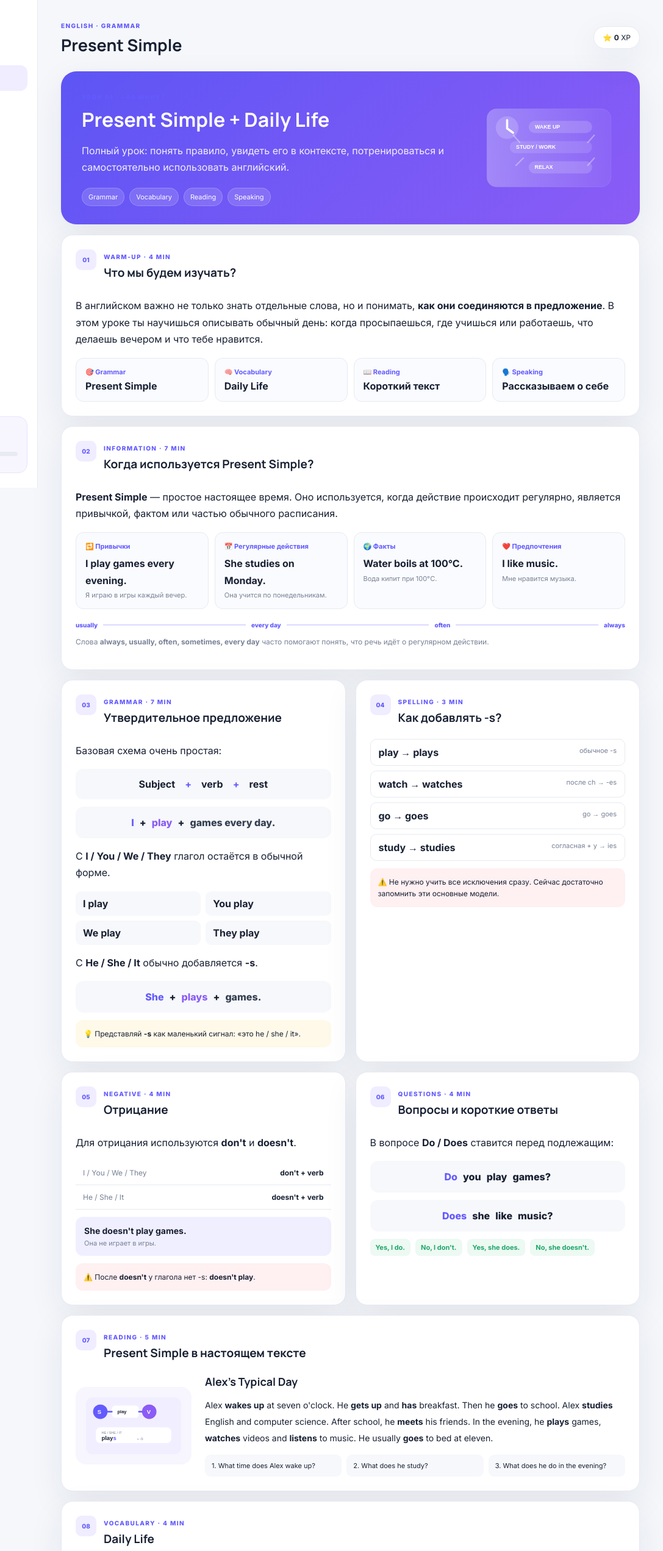
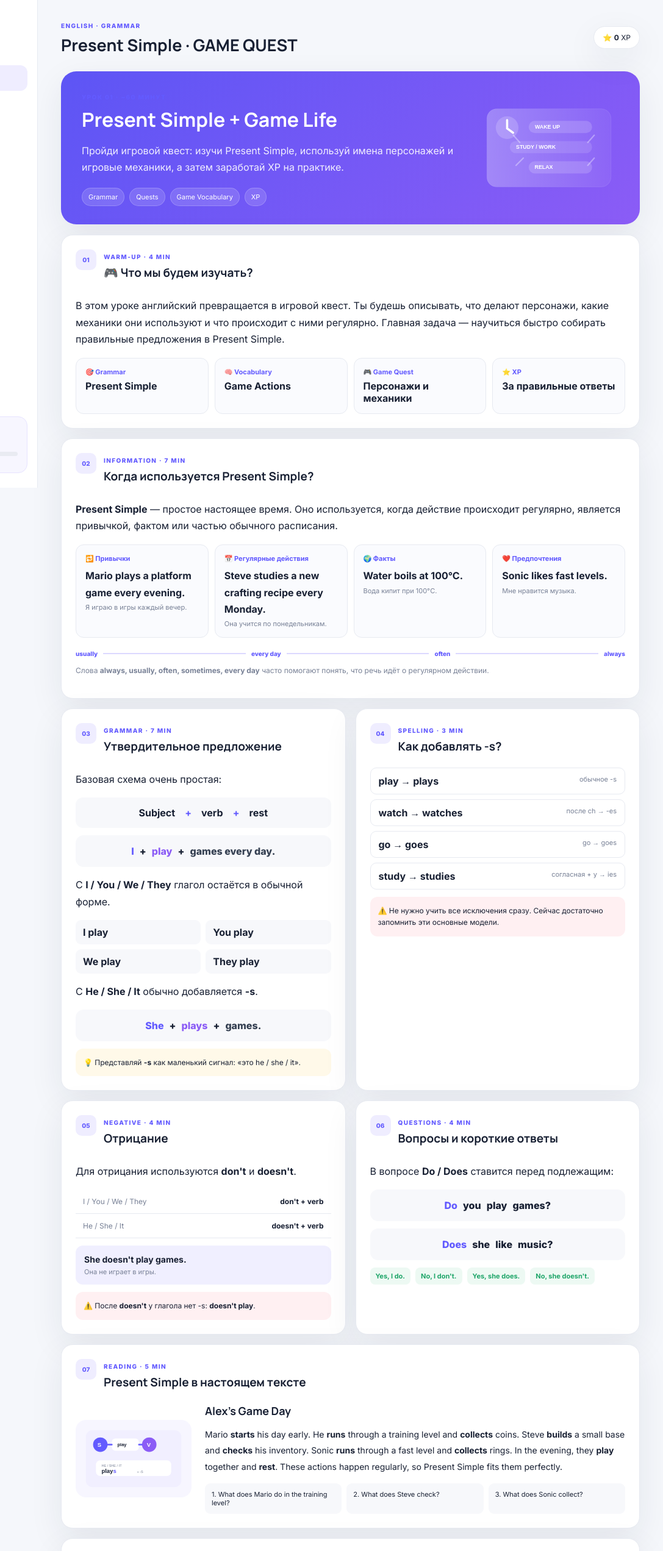
Before and after one commit to Harvus-son/English, a website: page index.html in a window 1280 px wide. Shown: the top 2544 px of the page at 61% size, 193-1280 px from the left. Drawn offline with Linux system fonts and the light colour scheme.

Commit message:
Redesign lesson as game-themed English quest

```diff
--- a/index.html
+++ b/index.html
@@ -2,7 +2,7 @@
 <html lang="ru">
 <head>
 <meta charset="UTF-8"><meta name="viewport" content="width=device-width, initial-scale=1.0">
-<title>English Lab — Present Simple</title>
+<title>English Lab — Game Quest: Present Simple</title>
 <link rel="preconnect" href="https://fonts.googleapis.com"><link rel="preconnect" href="https://fonts.gstatic.com" crossorigin>
 <link href="https://fonts.googleapis.com/css2?family=Inter:wght@400;500;600;700;800&family=Manrope:wght@600;700;800&display=swap" rel="stylesheet">
 <link rel="stylesheet" href="./styles.css">
@@ -20,21 +20,21 @@
 <div class="sidebar-bottom"><div class="level-card"><span>Урок</span><b>Grammar · 01</b><div class="mini-progress"><i id="sideProgress"></i></div><small id="sideProgressText">0% практики</small></div></div>
 </aside>
 <main>
-<header class="topbar"><div><span class="eyebrow">ENGLISH · GRAMMAR</span><h1>Present Simple</h1></div><div class="streak">⭐ <b id="score">0</b> XP</div></header>
+<header class="topbar"><div><span class="eyebrow">ENGLISH · GRAMMAR</span><h1>Present Simple · GAME QUEST</h1></div><div class="streak">⭐ <b id="score">0</b> XP</div></header>
 <section id="lessonView" class="view active">
-<div class="lesson-hero"><div><span class="eyebrow">УРОК 01 · ~60 МИНУТ</span><h2>Present Simple + Daily Life</h2><p>Полный урок: понять правило, увидеть его в контексте, потренироваться и самостоятельно использовать английский.</p><div class="hero-tags"><span>Grammar</span><span>Vocabulary</span><span>Reading</span><span>Speaking</span></div></div><img src="./assets/daily-routine.svg" alt="Схема ежедневной рутины"></div>
+<div class="lesson-hero"><div><span class="eyebrow">УРОК 01 · ~60 МИНУТ</span><h2>Present Simple + Game Life</h2><p>Пройди игровой квест: изучи Present Simple, используй имена персонажей и игровые механики, а затем заработай XP на практике.</p><div class="hero-tags"><span>Grammar</span><span>Quests</span><span>Game Vocabulary</span><span>XP</span></div></div><img src="./assets/daily-routine.svg" alt="Схема ежедневной рутины"></div>
 <div class="lesson-layout">
-<article class="content-card wide"><div class="section-heading"><span class="step">01</span><div><span class="eyebrow">WARM-UP · 4 MIN</span><h3>Что мы будем изучать?</h3></div></div><p>В английском важно не только знать отдельные слова, но и понимать, <strong>как они соединяются в предложение</strong>. В этом уроке ты научишься описывать обычный день: когда просыпаешься, где учишься или работаешь, что делаешь вечером и что тебе нравится.</p><div class="goal-grid"><div><b>🎯 Grammar</b><span>Present Simple</span></div><div><b>🧠 Vocabulary</b><span>Daily Life</span></div><div><b>📖 Reading</b><span>Короткий текст</span></div><div><b>🗣️ Speaking</b><span>Рассказываем о себе</span></div></div></article>
-<article class="content-card wide"><div class="section-heading"><span class="step">02</span><div><span class="eyebrow">INFORMATION · 7 MIN</span><h3>Когда используется Present Simple?</h3></div></div><p><strong>Present Simple</strong> — простое настоящее время. Оно используется, когда действие происходит регулярно, является привычкой, фактом или частью обычного расписания.</p><div class="use-grid"><div><b>🔁 Привычки</b><p>I play games every evening.</p><small>Я играю в игры каждый вечер.</small></div><div><b>📅 Регулярные действия</b><p>She studies on Monday.</p><small>Она учится по понедельникам.</small></div><div><b>🌍 Факты</b><p>Water boils at 100°C.</p><small>Вода кипит при 100°C.</small></div><div><b>❤️ Предпочтения</b><p>I like music.</p><small>Мне нравится музыка.</small></div></div><div class="timeline"><span>usually</span><i></i><span>every day</span><i></i><span>often</span><i></i><span>always</span></div><p class="muted">Слова <strong>always, usually, often, sometimes, every day</strong> часто помогают понять, что речь идёт о регулярном действии.</p></article>
+<article class="content-card wide"><div class="section-heading"><span class="step">01</span><div><span class="eyebrow">WARM-UP · 4 MIN</span><h3>🎮 Что мы будем изучать?</h3></div></div><p>В этом уроке английский превращается в игровой квест. Ты будешь описывать, что делают персонажи, какие механики они используют и что происходит с ними регулярно. Главная задача — научиться быстро собирать правильные предложения в Present Simple.</p><div class="goal-grid"><div><b>🎯 Grammar</b><span>Present Simple</span></div><div><b>🧠 Vocabulary</b><span>Game Actions</span></div><div><b>🎮 Game Quest</b><span>Персонажи и механики</span></div><div><b>⭐ XP</b><span>За правильные ответы</span></div></div></article>
+<article class="content-card wide"><div class="section-heading"><span class="step">02</span><div><span class="eyebrow">INFORMATION · 7 MIN</span><h3>Когда используется Present Simple?</h3></div></div><p><strong>Present Simple</strong> — простое настоящее время. Оно используется, когда действие происходит регулярно, является привычкой, фактом или частью обычного расписания.</p><div class="use-grid"><div><b>🔁 Привычки</b><p>Mario plays a platform game every evening.</p><small>Я играю в игры каждый вечер.</small></div><div><b>📅 Регулярные действия</b><p>Steve studies a new crafting recipe every Monday.</p><small>Она учится по понедельникам.</small></div><div><b>🌍 Факты</b><p>Water boils at 100°C.</p><small>Вода кипит при 100°C.</small></div><div><b>❤️ Предпочтения</b><p>Sonic likes fast levels.</p><small>Мне нравится музыка.</small></div></div><div class="timeline"><span>usually</span><i></i><span>every day</span><i></i><span>often</span><i></i><span>always</span></div><p class="muted">Слова <strong>always, usually, often, sometimes, every day</strong> часто помогают понять, что речь идёт о регулярном действии.</p></article>
 <article class="content-card"><div class="section-heading"><span class="step">03</span><div><span class="eyebrow">GRAMMAR · 7 MIN</span><h3>Утвердительное предложение</h3></div></div><p>Базовая схема очень простая:</p><div class="formula"><span>Subject</span><strong>+</strong><span>verb</span><strong>+</strong><span>rest</span></div><div class="sentence-map"><span class="subject">I</span><span>+</span><span class="verb">play</span><span>+</span><span class="rest">games every day.</span></div><p>С <strong>I / You / We / They</strong> глагол остаётся в обычной форме.</p><div class="mini-table"><span>I play</span><span>You play</span><span>We play</span><span>They play</span></div><p>С <strong>He / She / It</strong> обычно добавляется <strong>-s</strong>.</p><div class="sentence-map"><span class="subject">She</span><span>+</span><span class="verb">plays</span><span>+</span><span class="rest">games.</span></div><div class="note">💡 Представляй <strong>-s</strong> как маленький сигнал: «это he / she / it».</div></article>
 <article class="content-card"><div class="section-heading"><span class="step">04</span><div><span class="eyebrow">SPELLING · 3 MIN</span><h3>Как добавлять -s?</h3></div></div><div class="spell-list"><div><b>play → plays</b><span>обычное -s</span></div><div><b>watch → watches</b><span>после ch → -es</span></div><div><b>go → goes</b><span>go → goes</span></div><div><b>study → studies</b><span>согласная + y → ies</span></div></div><div class="warning">⚠️ Не нужно учить все исключения сразу. Сейчас достаточно запомнить эти основные модели.</div></article>
 <article class="content-card"><div class="section-heading"><span class="step">05</span><div><span class="eyebrow">NEGATIVE · 4 MIN</span><h3>Отрицание</h3></div></div><p>Для отрицания используются <strong>don't</strong> и <strong>doesn't</strong>.</p><div class="formula-stack"><div><span>I / You / We / They</span><b>don't + verb</b></div><div><span>He / She / It</span><b>doesn't + verb</b></div></div><div class="example-box"><b>She doesn't play games.</b><span>Она не играет в игры.</span></div><div class="warning">⚠️ После <strong>doesn't</strong> у глагола нет -s: <strong>doesn't play</strong>.</div></article>
 <article class="content-card"><div class="section-heading"><span class="step">06</span><div><span class="eyebrow">QUESTIONS · 4 MIN</span><h3>Вопросы и короткие ответы</h3></div></div><p>В вопросе <strong>Do / Does</strong> ставится перед подлежащим:</p><div class="question-flow"><span>Do</span><span>you</span><span>play</span><span>games?</span></div><div class="question-flow"><span>Does</span><span>she</span><span>like</span><span>music?</span></div><div class="answers"><b>Yes, I do.</b><b>No, I don't.</b><b>Yes, she does.</b><b>No, she doesn't.</b></div></article>
-<article class="content-card wide"><div class="section-heading"><span class="step">07</span><div><span class="eyebrow">READING · 5 MIN</span><h3>Present Simple в настоящем тексте</h3></div></div><div class="reading"><div class="reading-art"><img src="./assets/grammar.svg" alt="Грамматическая схема"></div><div><h4>Alex's Typical Day</h4><p>Alex <strong>wakes up</strong> at seven o'clock. He <strong>gets up</strong> and <strong>has</strong> breakfast. Then he <strong>goes</strong> to school. Alex <strong>studies</strong> English and computer science. After school, he <strong>meets</strong> his friends. In the evening, he <strong>plays</strong> games, <strong>watches</strong> videos and <strong>listens</strong> to music. He usually <strong>goes</strong> to bed at eleven.</p><div class="text-questions"><span>1. What time does Alex wake up?</span><span>2. What does he study?</span><span>3. What does he do in the evening?</span></div></div></div></article>
-<article class="content-card wide"><div class="section-heading"><span class="step">08</span><div><span class="eyebrow">VOCABULARY · 4 MIN</span><h3>Daily Life</h3></div></div><p>Старайся запоминать слово вместе с действием и примером, а не как отдельный перевод.</p><div class="vocab-grid"><div><b>wake up</b><span>просыпаться</span><em>I wake up at 7.</em></div><div><b>get up</b><span>вставать</span><em>I get up early.</em></div><div><b>have breakfast</b><span>завтракать</span><em>I have breakfast.</em></div><div><b>go to school</b><span>идти в школу</span><em>She goes to school.</em></div><div><b>study</b><span>учиться</span><em>We study English.</em></div><div><b>work</b><span>работать</span><em>He works here.</em></div><div><b>play games</b><span>играть</span><em>I play games.</em></div><div><b>watch videos</b><span>смотреть видео</span><em>She watches videos.</em></div><div><b>listen to music</b><span>слушать музыку</span><em>They listen to music.</em></div><div><b>meet friends</b><span>встречаться</span><em>I meet friends.</em></div><div><b>relax</b><span>отдыхать</span><em>We relax at home.</em></div><div><b>go to bed</b><span>ложиться спать</span><em>He goes to bed late.</em></div></div></article>
-<article class="content-card wide"><div class="section-heading"><span class="step">09</span><div><span class="eyebrow">VISUAL SCHEME · 2 MIN</span><h3>Собираем предложение по шагам</h3></div></div><div class="big-scheme"><div><small>WHO?</small><b>She</b></div><strong>→</strong><div><small>WHAT?</small><b>plays</b></div><strong>→</strong><div><small>WHAT?</small><b>games</b></div><strong>→</strong><div><small>WHEN?</small><b>every day</b></div></div><p class="big-example">She plays games every day.</p></article>
+<article class="content-card wide"><div class="section-heading"><span class="step">07</span><div><span class="eyebrow">READING · 5 MIN</span><h3>Present Simple в настоящем тексте</h3></div></div><div class="reading"><div class="reading-art"><img src="./assets/grammar.svg" alt="Грамматическая схема"></div><div><h4>Alex's Game Day</h4><p>Mario <strong>starts</strong> his day early. He <strong>runs</strong> through a training level and <strong>collects</strong> coins. Steve <strong>builds</strong> a small base and <strong>checks</strong> his inventory. Sonic <strong>runs</strong> through a fast level and <strong>collects</strong> rings. In the evening, they <strong>play</strong> together and <strong>rest</strong>. These actions happen regularly, so Present Simple fits them perfectly.</p><div class="text-questions"><span>1. What does Mario do in the training level?</span><span>2. What does Steve check?</span><span>3. What does Sonic collect?</span></div></div></div></article>
+<article class="content-card wide"><div class="section-heading"><span class="step">08</span><div><span class="eyebrow">VOCABULARY · 4 MIN</span><h3>Game Life</h3></div></div><p>Старайся запоминать слово вместе с действием, персонажем и игровой ситуацией.</p><div class="vocab-grid"><div><b>start</b><span>начинать</span><em>Mario starts a level.</em></div><div><b>run</b><span>бегать</span><em>Sonic runs fast.</em></div><div><b>collect</b><span>собирать</span><em>Mario collects coins.</em></div><div><b>build</b><span>строить</span><em>Steve builds a base.</em></div><div><b>check</b><span>проверять</span><em>Steve checks his inventory.</em></div><div><b>explore</b><span>исследовать</span><em>Link explores the map.</em></div><div><b>play</b><span>играть</span><em>They play together.</em></div><div><b>practice</b><span>тренироваться</span><em>Sonic practices every day.</em></div><div><b>use</b><span>использовать</span><em>Steve uses crafting.</em></div><div><b>help</b><span>помогать</span><em>Mario helps his friends.</em></div><div><b>save</b><span>сохранять</span><em>The player saves the game.</em></div><div><b>restart</b><span>перезапускать</span><em>The player restarts the level.</em></div></div></article>
+<article class="content-card wide"><div class="section-heading"><span class="step">09</span><div><span class="eyebrow">VISUAL SCHEME · 2 MIN</span><h3>Собираем предложение по шагам</h3></div></div><div class="big-scheme"><div><small>WHO?</small><b>She</b></div><strong>→</strong><div><small>WHAT?</small><b>plays</b></div><strong>→</strong><div><small>WHAT?</small><b>games</b></div><strong>→</strong><div><small>WHEN?</small><b>every day</b></div></div><p class="big-example">Sonic runs every day.</p></article>
 </div>
-<a class="next-button link-button" href="./practice.html">Я понял — перейти к практике →</a>
+<a class="next-button link-button" href="./practice.html">Квест принят — перейти к практике →</a>
 </section>
 </main></div>
 <div id="toast" class="toast"></div><script src="./app.js"></script>
```
